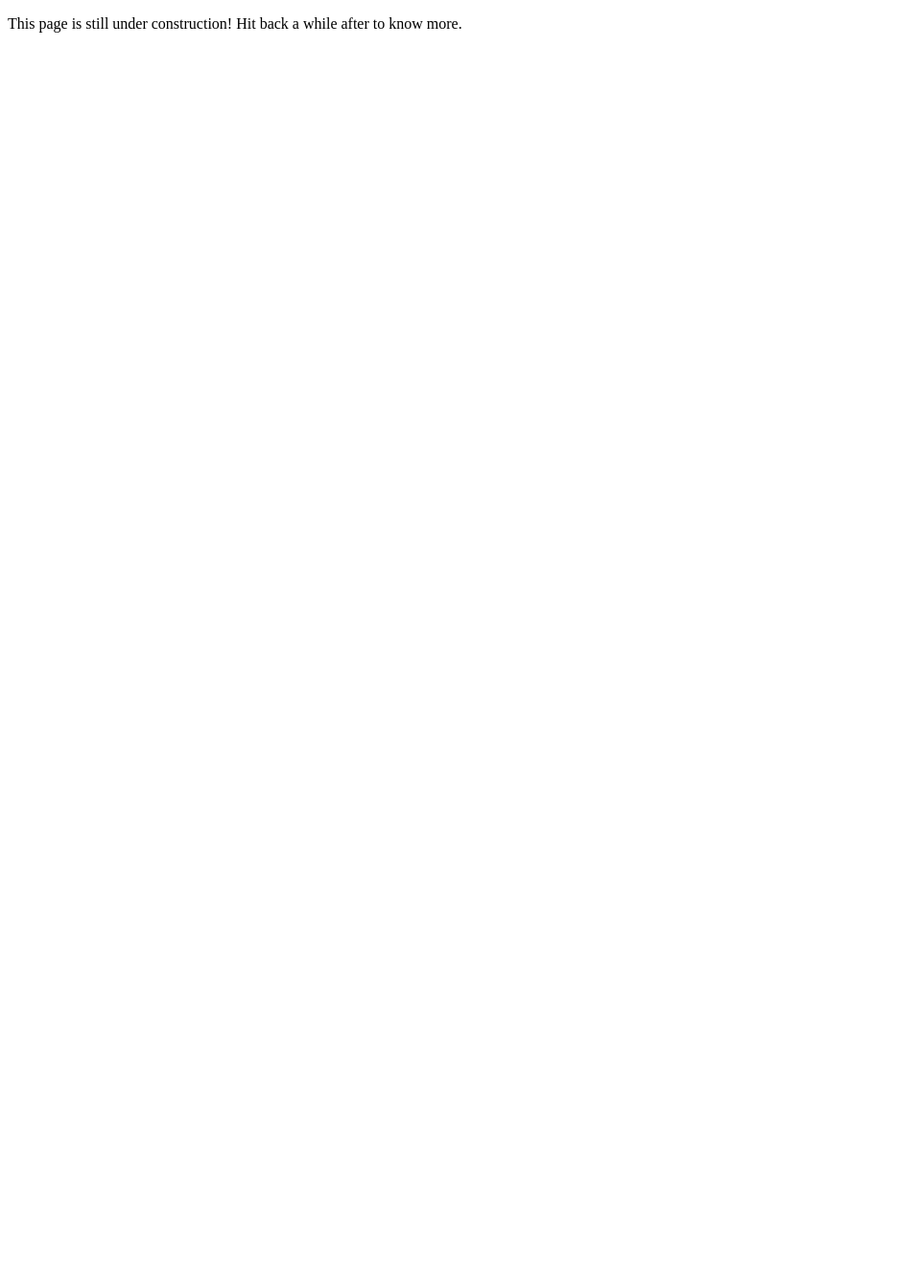
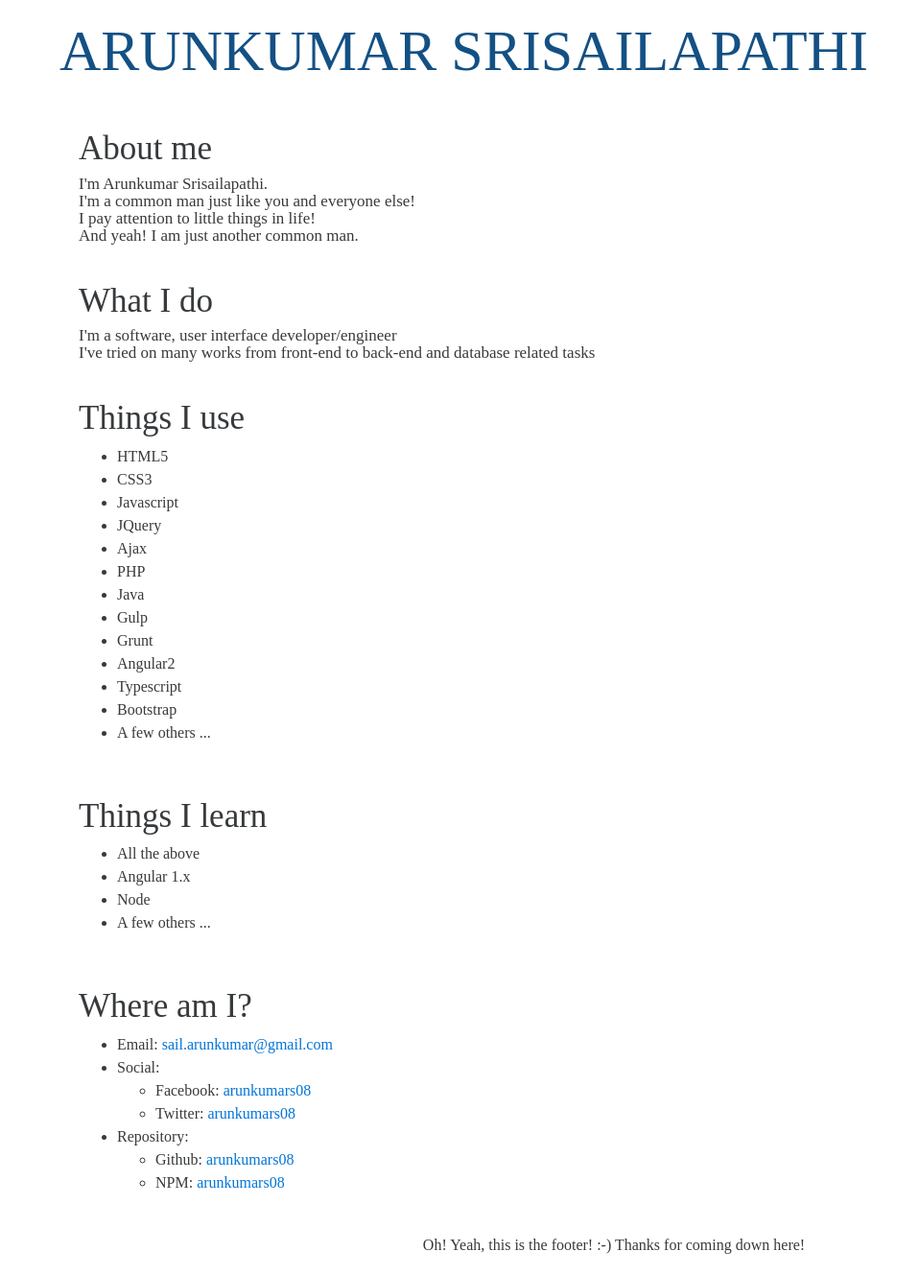
Before and after one commit to arunkumars08/arunkumars08.github.io, a website: page index.html in a window 1280 px wide. Shown: the whole page at 96% size, without its empty margins (0-958 px from the left). Before the commit the page ends 800 px from the top, so only its background shows below. Drawn offline with Linux system fonts and the light colour scheme.

Commit message:
Added content to the website

```diff
--- /dev/null
+++ b/gulpfile.js
@@ -0,0 +1,11 @@
+var gulp = require('gulp');
+var sass = require('gulp-sass');
+
+gulp.task('sassToCss', function () {
+   return gulp.src("styles/sass/*.scss", { base: "./styles/sass/" })
+    .pipe(sass())
+    .pipe(gulp.dest('styles/css/'));
+});
+
+gulp.task('default', ['sassToCss']);
+gulp.watch('styles/sass/*.scss', ['sassToCss']);
--- a/index.html
+++ b/index.html
@@ -2,8 +2,74 @@
 <html>
 <head>
 	<title>Arunkumar's Github Page - arunkumars08</title>
+    <link href="styles/css/style.css" rel="stylesheet" type="text/css" />
+    <link href="styles/css/bootstrap.min.css" rel="stylesheet" type="text/css" />
 </head>
-<body>
-	<p>This page is still under construction! Hit back a while after to know more.</p>
+<body class="arunkumars08 container">
+	<header class="row">
+        <h1 class="my-name">Arunkumar Srisailapathi</h1>
+    </header>
+    <article class="row">
+        <article class="col-xs-12 article">
+            <h3 class="my-headers">About me</h3>
+            <p>I'm Arunkumar Srisailapathi.</p>
+            <p>I'm a common man just like you and everyone else!</p>
+            <p>I pay attention to little things in life!</p>
+            <p>And yeah! I am just another common man.</p>
+        </article>
+        <article class="col-xs-12 article">
+            <h3 class="my-headers">What I do</h3>
+            <p>I'm a software, user interface developer/engineer</p>
+            <p>I've tried on many works from front-end to back-end and database related tasks</p>
+        </article>
+        <article class="col-xs-12 article">
+            <h3 class="my-headers">Things I use</h3>
+            <ul>
+                <li>HTML5</li>
+                <li>CSS3</li>
+                <li>Javascript</li>
+                <li>JQuery</li>
+                <li>Ajax</li>
+                <li>PHP</li>
+                <li>Java</li>
+                <li>Gulp</li>
+                <li>Grunt</li>
+                <li>Angular2</li>
+                <li>Typescript</li>
+                <li>Bootstrap</li>
+                <li>A few others ...</li>
+            </ul>
+        </article>
+        <article class="col-xs-12 article">
+            <h3 class="my-headers">Things I learn</h3>
+            <ul>
+                <li>All the above</li>
+                <li>Angular 1.x</li>
+                <li>Node</li>
+                <li>A few others ...</li>
+            </ul>
+        </article>
+        <article class="col-xs-12 article">
+            <h3 class="my-headers">Where am I?</h3>
+            <ul>
+                <li>Email: <a href="mailto:sail.arunkumar@gmail.com">sail.arunkumar@gmail.com</a></li>
+                <li>Social:
+                    <ul>
+                        <li>Facebook: <a href="http://www.facebook.com/arunkumars08">arunkumars08</a></li>
+                        <li>Twitter: <a href="http://www.twitter.com/arunkumars08">arunkumars08</a></li>
+                    </ul>
+                </li>
+                <li>Repository:
+                    <ul>
+                        <li>Github: <a href="http://www.github.com/arunkumars08">arunkumars08</a></li>
+                        <li>NPM: <a href="http://www.npmjs.com/~arunkumars08">arunkumars08</a></li>
+                    </ul>
+                </li>
+            </ul>
+        </article>
+    </article>
+    <footer class="row">
+        <p class="footer-text">Oh! Yeah, this is the footer! :-) Thanks for coming down here!</p>
+    </footer>
 </body>
 </html>
--- /dev/null
+++ b/styles/sass/style.scss
@@ -0,0 +1,39 @@
+$borderColor: #ededed;
+$headerColor: #135084;
+$contentHeaderColor: #373a3c;
+.arunkumars08 {
+    font-family: 'Segoe UI Light';
+    padding: 20px;
+    padding-left: 0;
+    padding-right: 0;
+    header {
+        padding-bottom: 5px;
+        .my-name {
+            font-size: 60px;
+            padding: 0;
+            margin: 0;
+            color: $headerColor;
+            text-transform: UPPERCASE;
+        }
+        margin-bottom: 25px;
+    }
+    .article {
+        padding: 10px;
+        margin: 10px;
+        p {
+            padding: 0;
+            margin: 0;
+            font-size: 17px;
+            line-height: 18px;
+        }
+    }
+    .my-headers {
+        font-size: 35px;
+        color: $contentHeaderColor;
+    }
+
+    .footer-text {
+        padding-top: 5px;
+        text-align: center;
+    }
+}
```
Also changed, not shown: package.json (added, +29 -0 lines), styles/css/bootstrap.min.css (added), styles/css/style.css (added), 1 other file.
